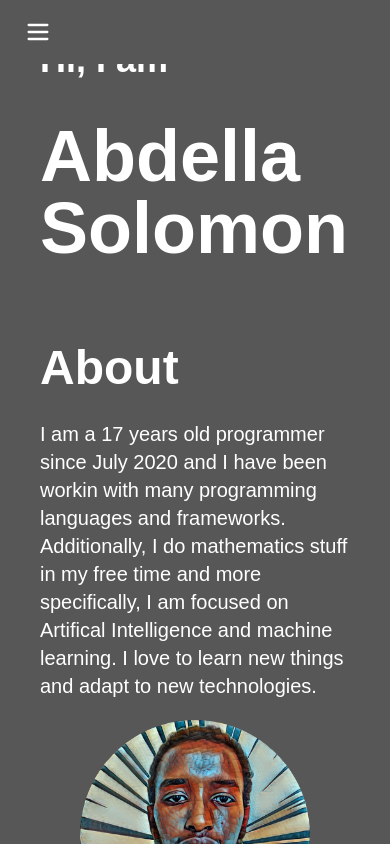
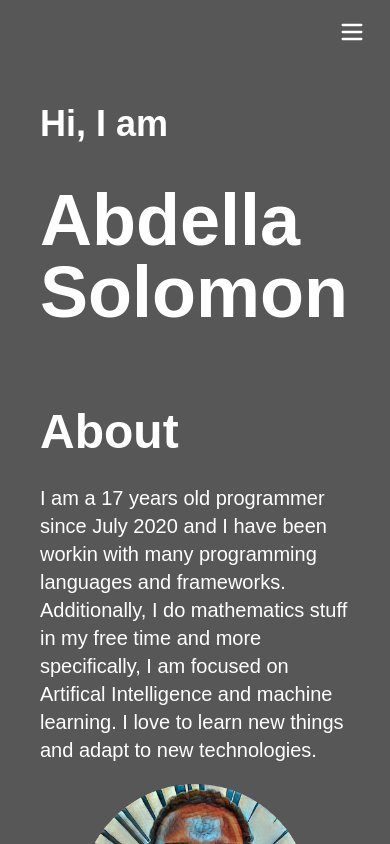
Before and after one commit to Abdesol/My-Website, a Next.js app: page / in a window 390 px wide. Shown: the top 844 px of the page. Built offline with nearby package versions, Linux system fonts and the light colour scheme.

Commit message:
Fixed navbar responsivity issue.

```diff
--- a/components/navbar.js
+++ b/components/navbar.js
@@ -29,26 +29,29 @@ const Navbar = () => {
   const [show, setShow] = useState(false);
   const showMenu = () => {
     setShow(!show);
-  }
+  };
 
   const variants = {
     hidden: {
-      opacity: 0
+      opacity: 0,
     },
     visible: {
       opacity: 1,
-    }
-  }
+    },
+  };
 
   return (
     <>
-    <div className="flex fixed top-0 bottom-10 self-stretch items-center px-4 mx-auto h-16">
-      <nav className="hidden md:block justify-end z-10 w-screen py-4" aria-labelledby="header-navigation">
+      <div className="flex sticky top-0 bottom-10 self-stretch items-center px-4 mx-auto">
+        <nav
+          className="hidden md:block z-10 w-screen py-4 h-16"
+          aria-labelledby="header-navigation"
+        >
           <h2 className="sr-only" id="header-navigation">
             Header Navigation
           </h2>
 
-        <ul className="text-lg font-quicksand flex items-center gap-6 text-white">
+          <ul className="text-lg font-quicksand flex justify-end items-center gap-6 text-white">
             {navItems.map((item, i) => (
               <li key={i}>
                 <Link href={"#" + item.href}>
@@ -58,8 +61,12 @@ const Navbar = () => {
             ))}
           </ul>
         </nav>
-      <div className="w-screen justify-end right-5 md:hidden ">
-        <button onClick={showMenu} className="p-2 text-white transition rounded hover:text-white/75">
+        <div className="md:hidden flex justify-end w-screen h-16">
+          <button
+            data-collapse-toggle="mobile-menu"
+            onClick={showMenu}
+            className="p-2 text-white transition rounded hover:text-white/75"
+          >
             <svg
               xmlns="http://www.w3.org/2000/svg"
               className="w-7 h-7"
@@ -71,14 +78,19 @@ const Navbar = () => {
               <path
                 strokeLinecap="round"
                 strokeLinejoin="round"
-              d="M4 6h16M4 12h16M4 18h16"
+                d={show ? "M6 18L18 6M6 6l12 12" : "M4 6h16M4 12h16M4 18h16"}
               />
             </svg>
           </button>
         </div>
       </div>
-    { show ? (
-    <motion.div initial="hidden" animate="visible" variants={variants} className="fixed w-screen z-10 top-0">
+      {show ? (
+        <motion.div
+          initial="hidden"
+          animate="visible"
+          variants={variants}
+          className="w-screen fixed z-10"
+        >
           <nav className="md:hidden" aria-labelledby="header-navigation">
             <h2 className="sr-only" id="header-navigation">
               Header navigation
@@ -88,13 +100,16 @@ const Navbar = () => {
               {navItems.map((item, i) => (
                 <li className="py-2" key={i}>
                   <Link href={"#" + item.href}>
-                <a className="transition hover:text-white/75">{item.name}</a>
+                    <a className="transition hover:text-white/75">
+                      {item.name}
+                    </a>
                   </Link>
                 </li>
               ))}
             </ul>
           </nav>
-    </motion.div>) : null}
+        </motion.div>
+      ) : null}
     </>
   );
 };
--- a/components/skills.js
+++ b/components/skills.js
@@ -53,7 +53,7 @@ const Skills = ({ id }) => {
         {skills.map((skill, i) => (
           <motion.a
             key={i}
-            className="cursor-pointer relative m-4 h-12 w-12 md:h-24 md:w-24"
+            className="cursor-pointer relative m-4 h-12 w-12 md:h-20 md:w-20"
             href={skill.url}
             target="_blank"
             rel="noreferrer"
```
Lines whose indentation alone changed are shown as unchanged.
